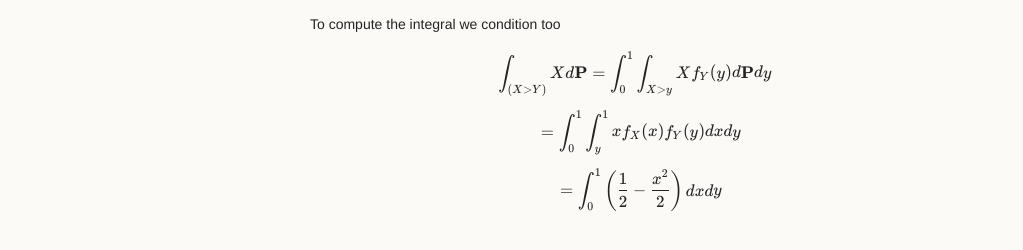
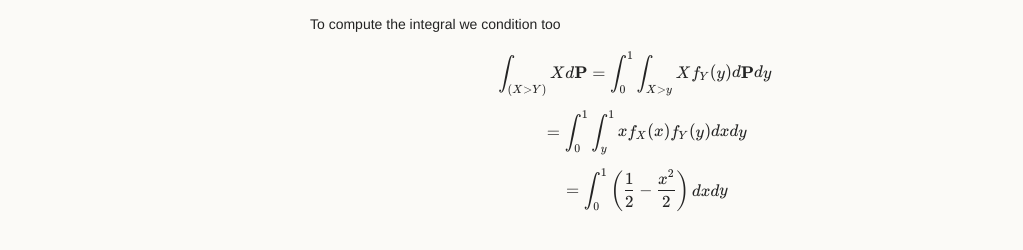
Before and after one commit to LemonPy29/LemonPy29.github.io, a Jekyll site: the page built from data-science-prep/probability-statistic.md, in a window 1280 px wide. Shown: the part 538-788 px from the top of the page, without its empty margins (0-1023 px from the left). Built offline with Jekyll 4.4.1, drawn with Linux system fonts in a browser that asks for light colours; nearby versions of some CDN libraries; the repository's description, which GitHub fills in, is left out.

Commit message:
Update probability-statistic.md

```diff
--- a/data-science-prep/probability-statistic.md
+++ b/data-science-prep/probability-statistic.md
@@ -24,5 +24,5 @@ First compute the probability \\( \textbf{P}(X>Y) \\). There is two ways:
 
 To compute the integral we condition too
 \\[ \int_{(X>Y)}Xd\textbf{P} = \int_{0}^{1} \int_{X>y} X f_Y(y)d\textbf{P} dy \\]
-\\[ \hspace{.25cm} = \int_{0}^{1} \int_{y}^{1} x f_X(x) f_Y(y)dxdy \\]
-\\[ \hspace{.25cm} = \int_{0}^{1} \left( \frac{1}{2} - \frac{x^2}{2} \right)dxdy \\]
+\\[ \hspace{.5cm} = \int_{0}^{1} \int_{y}^{1} x f_X(x) f_Y(y)dxdy \\]
+\\[ \hspace{.5cm} = \int_{0}^{1} \left( \frac{1}{2} - \frac{x^2}{2} \right)dxdy \\]
```
